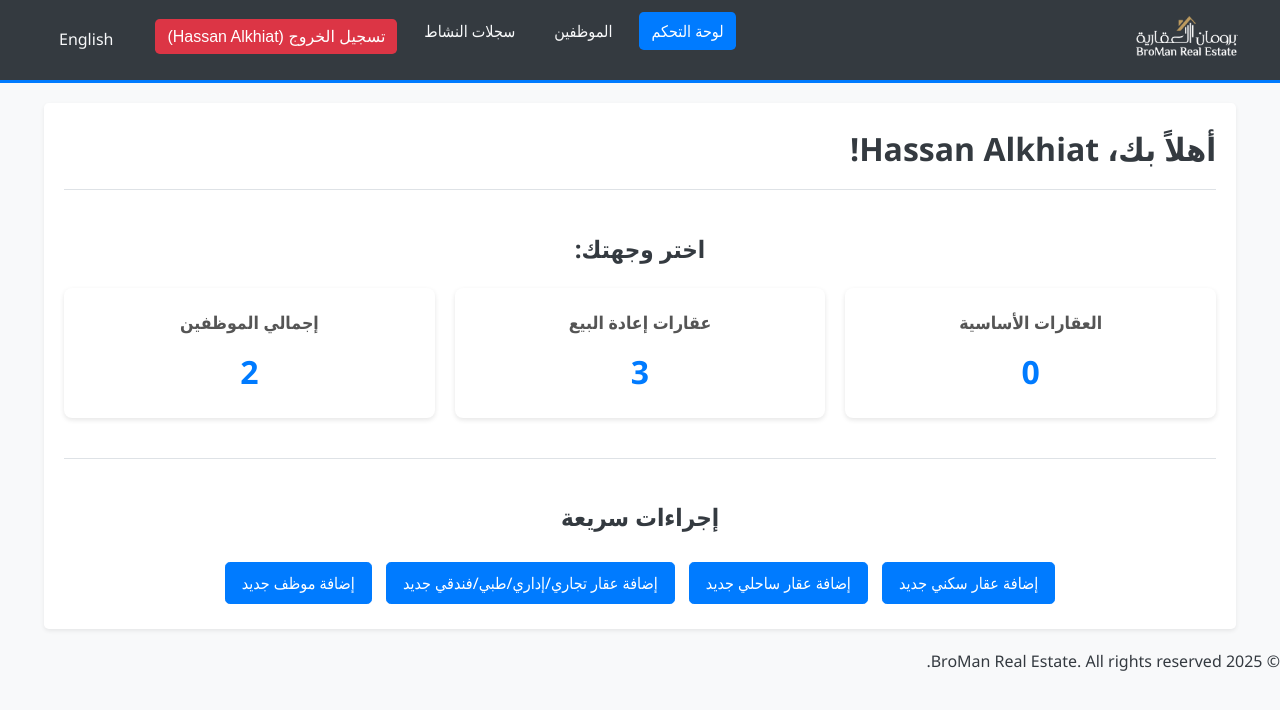
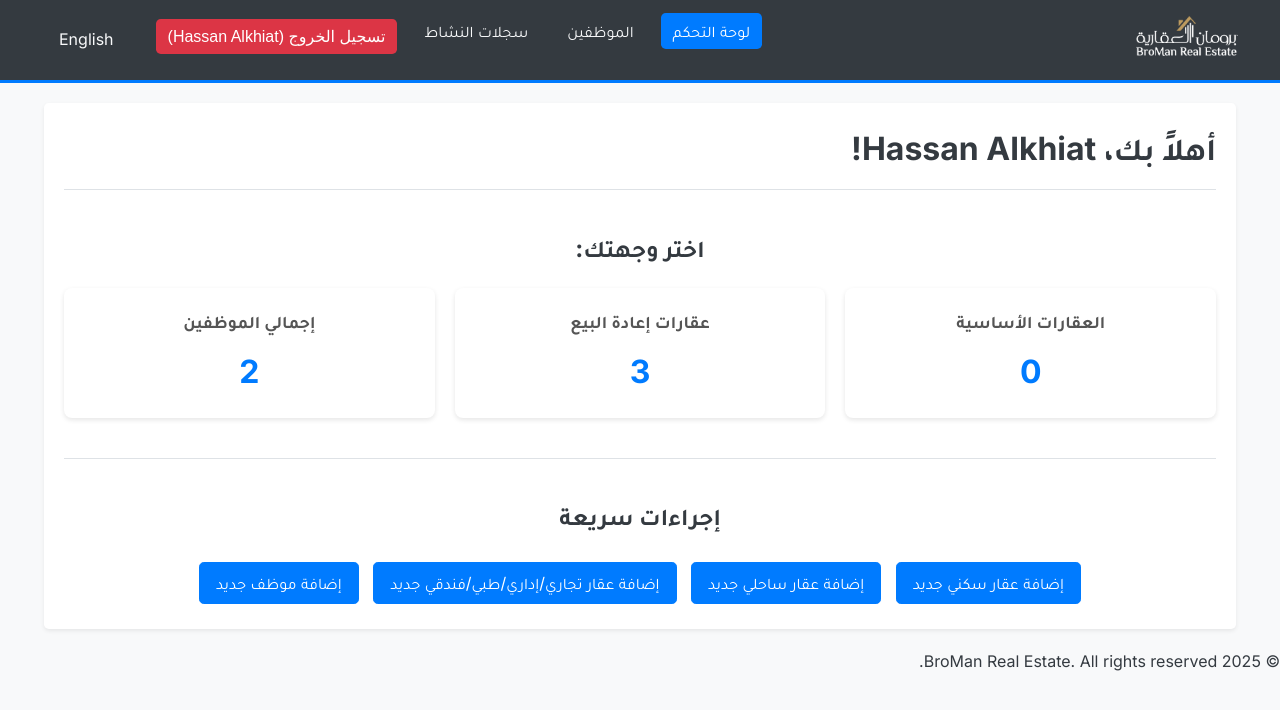
Before and after one commit to ukbingoopaysafe/BroMan_System, a PHP site: page /broman_system/dashboard.php in a window 1280 px wide. Shown: the top 710 px of the page. Run offline with PHP 8.4, Linux system fonts and the light colour scheme; a user stored in the database is signed in; data comes from the database, SQL or seed files in the repository.

Commit message:
تغيير الخط في جميع الصفحات

```diff
--- a/modern_styles.css
+++ b/modern_styles.css
@@ -1,4 +1,6 @@
 /* Modern Styles for Broman Real Estate */
+
+@import url('https://fonts.googleapis.com/css2?family=Inter:wght@300;400;600;700&family=Tajawal:wght@400;700&display=swap');
 
 :root {
     --primary-color: #007bff; /* A modern blue */
@@ -8,7 +10,8 @@
     --success-color: #28a745;
     --danger-color: #dc3545;
     --warning-color: #ffc107;
-    --font-family: 'Segoe UI', Tahoma, Geneva, Verdana, sans-serif;
+    /* Use Inter for latin and Tajawal for Arabic; fall back to system fonts */
+    --font-family: 'Inter', 'Tajawal', system-ui, -apple-system, 'Segoe UI', Roboto, 'Helvetica Neue', Arial, sans-serif;
     --border-radius: 0.3rem;
     --box-shadow: 0 0.125rem 0.25rem rgba(0, 0, 0, 0.075);
 }
--- a/styles.css
+++ b/styles.css
@@ -1,5 +1,5 @@
-@import url('https://fonts.googleapis.com/css2?family=Cairo:wght@400;600;700&display=swap');
+@import url('https://fonts.googleapis.com/css2?family=Inter:wght@300;400;600;700&family=Tajawal:wght@400;700&display=swap');
 
 body {
-    font-family: 'Cairo', sans-serif;
+    font-family: 'Inter', 'Tajawal', system-ui, -apple-system, 'Segoe UI', Roboto, 'Helvetica Neue', Arial, sans-serif;
 }
--- a/view_property.php
+++ b/view_property.php
@@ -241,6 +241,12 @@ $whatsapp_link = 'https://wa.me/?text=' . rawurlencode($wa_text);
     <!-- Map provider: Leaflet + OpenStreetMap (Leaflet-only) -->
     <link rel="stylesheet" href="https://unpkg.com/leaflet@1.9.4/dist/leaflet.css" />
     <script src="https://unpkg.com/leaflet@1.9.4/dist/leaflet.js"></script>
+    <style>
+        /* Ensure this page uses the site-wide Inter + Tajawal fonts (override any local rules) */
+        html, body {
+            font-family: 'Inter', 'Tajawal', system-ui, -apple-system, 'Segoe UI', Roboto, 'Helvetica Neue', Arial, sans-serif;
+        }
+    </style>
     <style>
         /* Enhanced Property Details Styling */
         .property-details {
```
Also changed, not shown: theme.css (+6 -3 lines), 1 other file.
